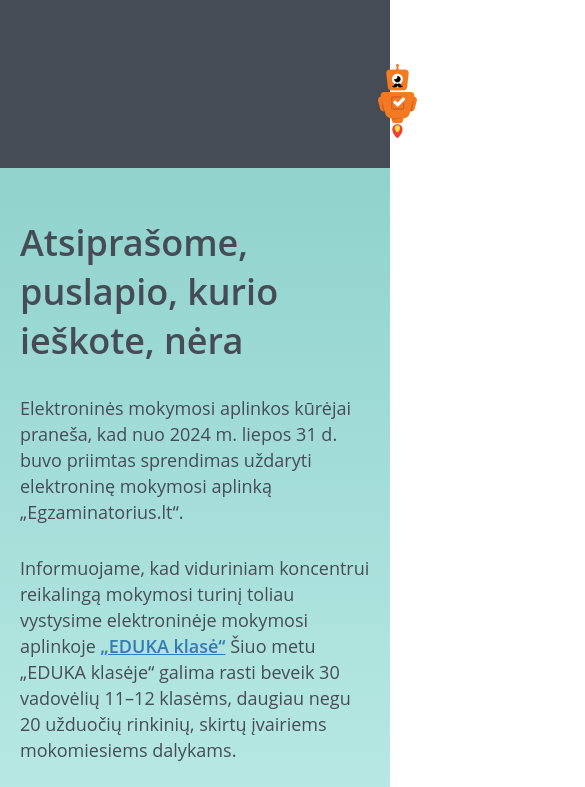
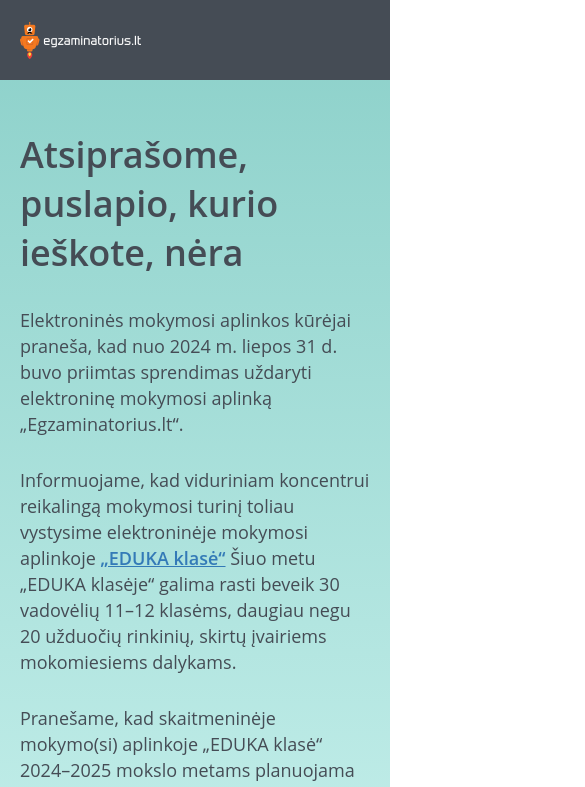
Before and after one commit to emokykla/egzaminatorius-landing, a plain HTML site: page index.html in a window 390 px wide. Shown: the top 787 px of the page, 585 px wide, since content can reach past the window. Drawn offline with Linux system fonts and the light colour scheme.

Commit message:
EGZ-106: Fixed logo.

```diff
--- a/index.html
+++ b/index.html
@@ -10,6 +10,7 @@
 
         .header {
             display: flex;
+            align-items: center;
             width: 100%;
             height: 168px;
             background: #454C55;
@@ -17,8 +18,6 @@
         }
 
         .logo {
-            margin-top: 64px;
-            margin-bottom: 30px;
             margin-left: 378px;
             width: 242px;
             height: 74px;
@@ -78,6 +77,14 @@
         }
 
         @media only screen and (max-width: 1160px) {
+            .header {
+                height: 80px;
+            }
+            .logo {
+                width: 121px;
+                height: 37px;
+                margin-left: 20px;
+            }
             .body {
                 flex-direction: column;
                 height: initial;
```
